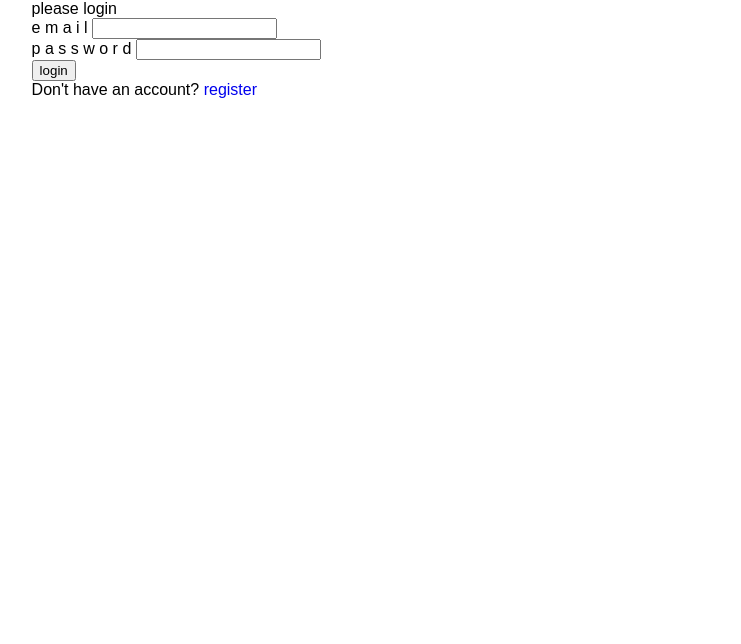
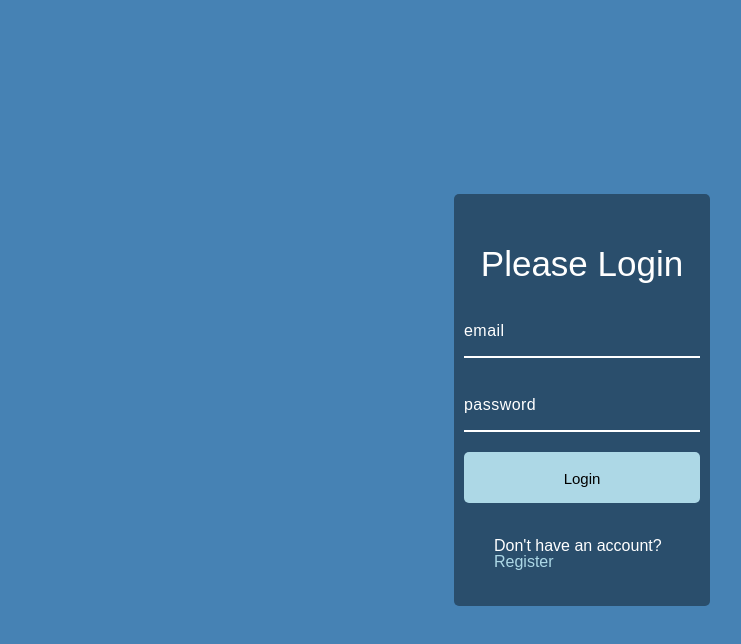
Before and after one commit to kashifaxioned/form-wave, a plain HTML site: page index.html in a window 1280 px wide. Shown: the whole page, without its empty margins (58-799 px from the left). Drawn offline with Linux system fonts and the light colour scheme.

Commit message:
styling added

```diff
--- a/assets/css/style.css
+++ b/assets/css/style.css
@@ -99,9 +99,12 @@ li {
 
 /*for wrapper*/
 .wrapper {
-  max-width: 1360px;
-  width: 86%;
+  background-color: #4682b4;
+  height: 100vh;
   margin: 0 auto;
+  display: flex;
+  justify-content: center;
+  align-items: center;
 }
 /*=================================
   Header styling starts here
@@ -120,10 +123,90 @@ li {
   main styling starts here
 =================================*/
 
+.login-container {
+  width: 20%;
+  padding: 0 0 36px;
+  border-radius: 5px;
+  display: flex;
+  flex-direction: column;
+  align-items: center;
+  background-color: #2a4e6c;
+  color: #fff;
+}
 
+.login-title {
+  margin-top: 50px;
+  font-size: 35px;
+  text-transform: capitalize;
+}
 
+.form-container {
+  width: 80%;
+  display: flex;
+  flex-direction: column;
+}
 
+.form-group {
+  box-sizing: border-box;
+  flex-basis: 100%;
+  margin: 40px 0 20px;
+  position: relative;
+}
 
+.form-group label {
+  position: absolute;
+  bottom: 18px;
+  cursor: default;
+  font-size: 16px;
+}
+
+.form-group span {
+  margin-left: -4px;
+}
+
+.form-group span:first-child { margin-left: 0; }
+
+.form-group input {
+  box-sizing: border-box;
+  width: 100%;
+  padding-bottom: 10px;
+  border: none;
+  border-bottom: 2px solid #fff;
+  background-color: transparent;
+  font-size: 18px;
+  outline: none;
+}
+
+.form-group input:focus { border-color: #add8e6; }
+
+.form-control {
+  margin: 20px 0;
+  flex-basis: 100%;
+}
+
+.login-btn {
+  width: 100%;
+  padding: 19px 0 17px;
+  border: none;
+  border-radius: 5px;
+  background-color: #add8e6;
+  font-size: 15px;
+  line-height: 1;
+  text-transform: capitalize;
+}
+
+.register {
+  margin: 15px 0 0 40px;
+  align-self: flex-start;
+  line-height: 1;
+}
+
+.register a {
+  color: #add8e6;
+  text-transform: capitalize;
+}
+
+.addWave { transform: translateY(-30px); }
 
 
 
```
